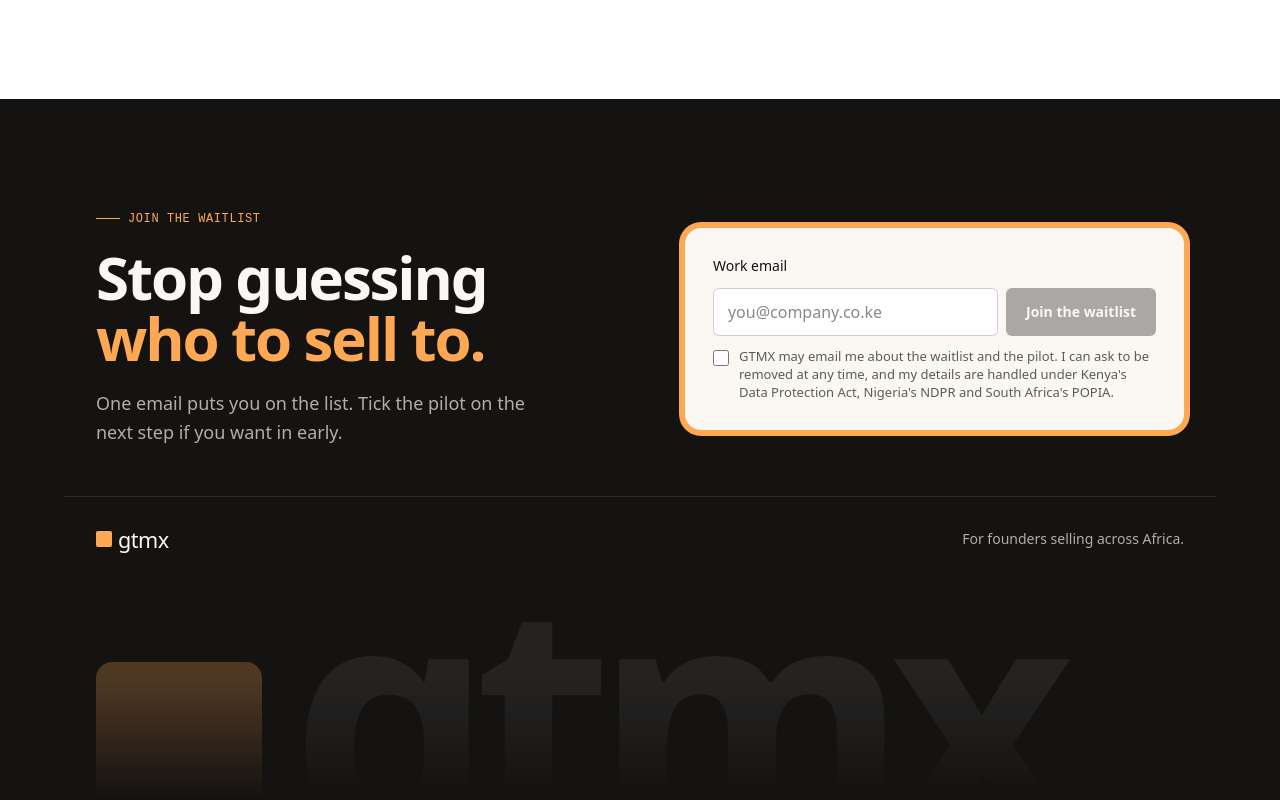
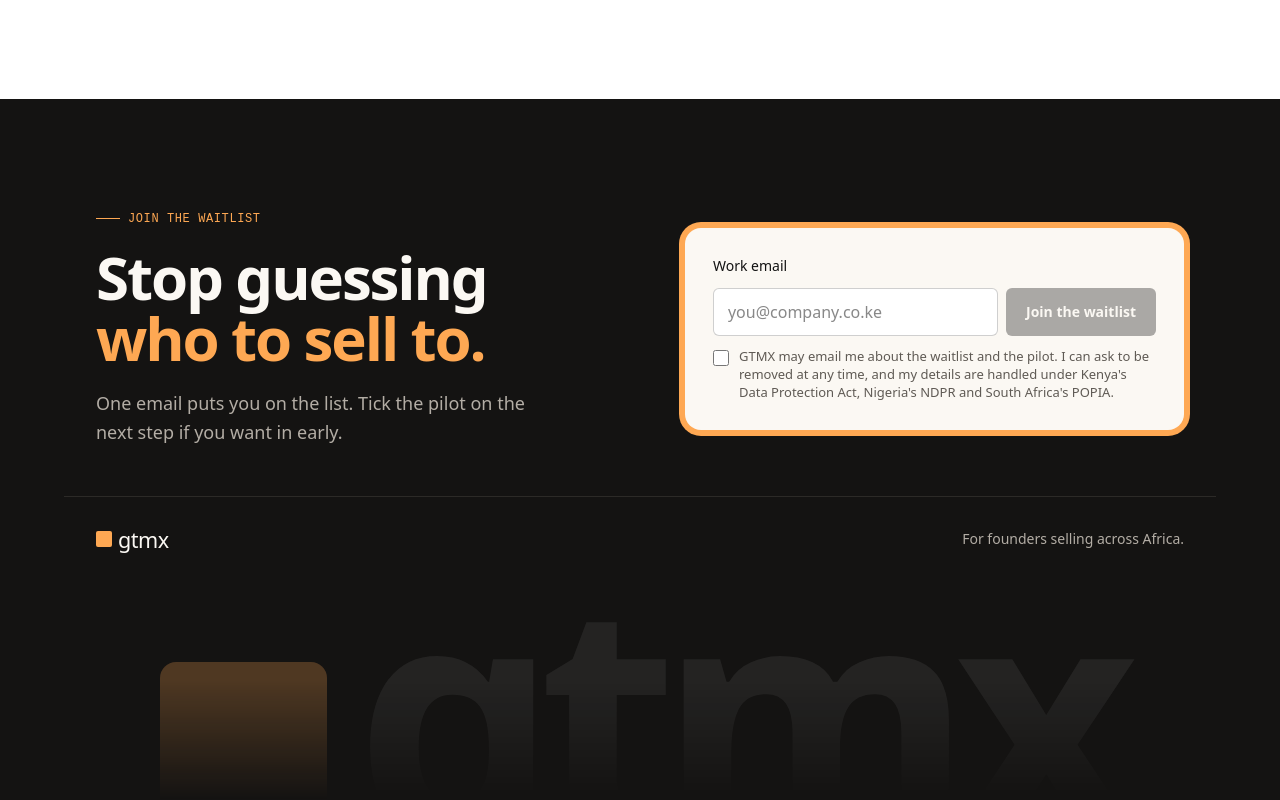
Before and after one commit to calebomondi/gtmx, a React (Vite) app in the folder waitlist/: page / in a window 1280 px wide. Shown: the part 4648-5448 px from the top of the page. Built offline with nearby package versions, Linux system fonts and the light colour scheme; no server answers.

Commit message:
Center the waitlist footer wordmark
Co-Authored-By: Claude Opus 5.5 <noreply@anthropic.com>

```diff
--- a/waitlist/src/components/footer-wordmark.tsx
+++ b/waitlist/src/components/footer-wordmark.tsx
@@ -11,7 +11,7 @@ export function FooterWordmark() {
     >
       {/* 0.8 line-height, cropped to ~85% of it: the bottom bleeds off. */}
       <div
-        className="flex h-[0.68em] items-start gap-[0.09em] leading-[0.8] font-semibold tracking-[-0.06em]"
+        className="flex h-[0.68em] items-start justify-center gap-[0.09em] leading-[0.8] font-semibold tracking-[-0.06em]"
         style={{ maskImage: 'linear-gradient(to bottom, #000 45%, transparent)' }}
       >
         <span className="mt-[0.25em] size-[0.52em] shrink-0 rounded-[0.05em] bg-brand/25 transition-colors duration-700 group-hover:bg-brand/70" />
```
